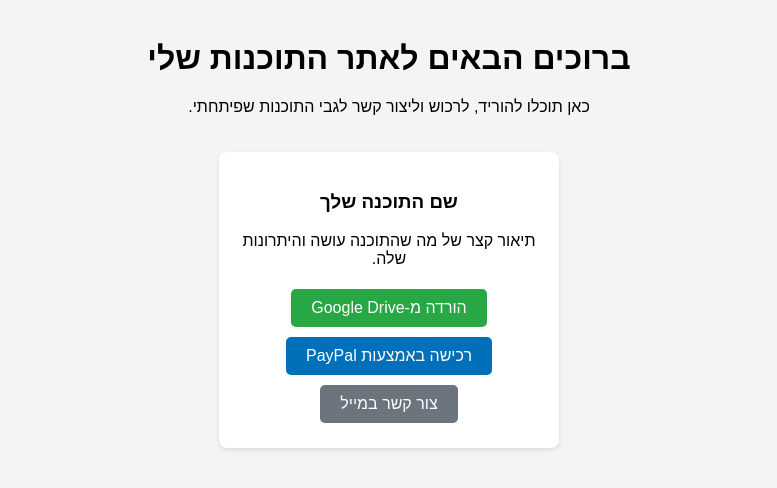
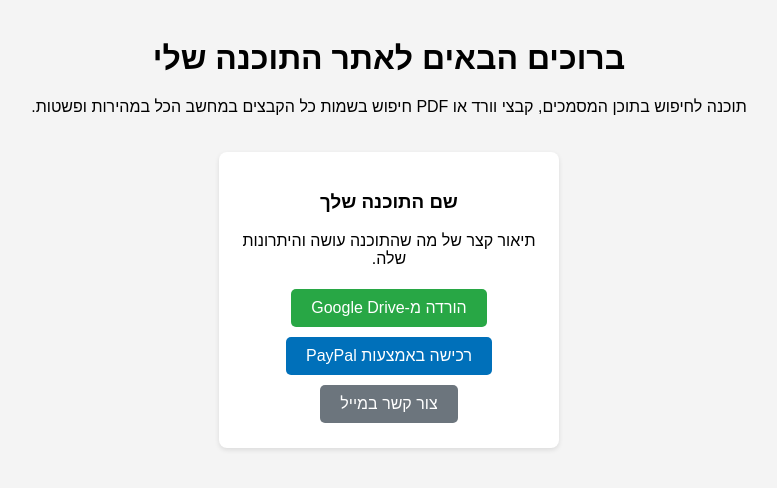
Before and after one commit to niceyoni7-gif/my-software, a plain HTML site: page index.html in a window 1280 px wide. Shown: the whole page, without its empty margins (251-1028 px from the left). Drawn offline with Linux system fonts and the light colour scheme.

Commit message:
Update index.html

```diff
--- a/index.html
+++ b/index.html
@@ -14,8 +14,10 @@
 </head>
 <body>
 
-    <h1>ברוכים הבאים לאתר התוכנות שלי</h1>
-    <p>כאן תוכלו להוריד, לרכוש וליצור קשר לגבי התוכנות שפיתחתי.</p>
+    <h1>ברוכים הבאים לאתר התוכנה שלי</h1>
+    <p>תוכנה לחיפוש בתוכן המסמכים, קבצי וורד או PDF
+        חיפוש בשמות כל הקבצים במחשב
+        הכל במהירות ופשטות.</p>
 
     <div class="software-card">
         <h3>שם התוכנה שלך</h3>
```
